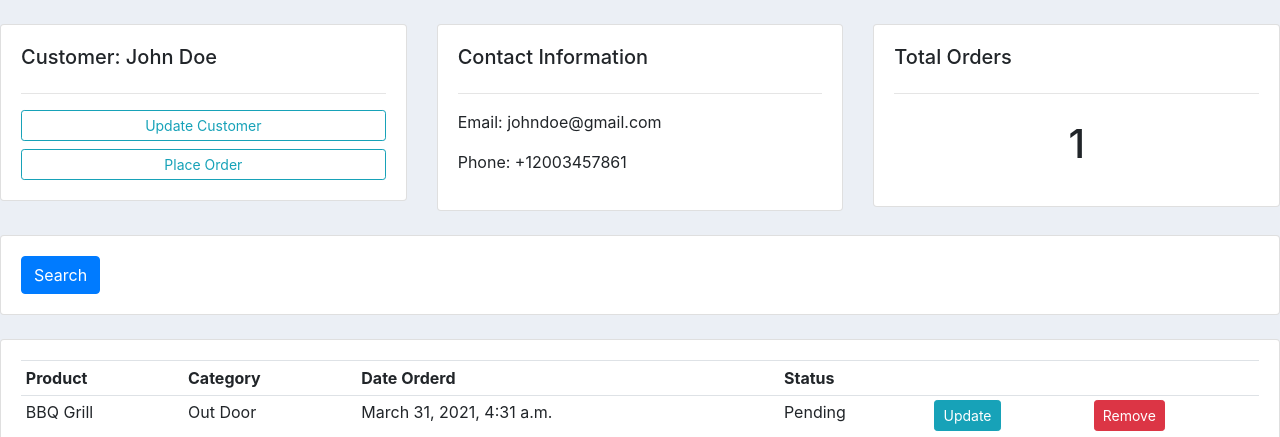
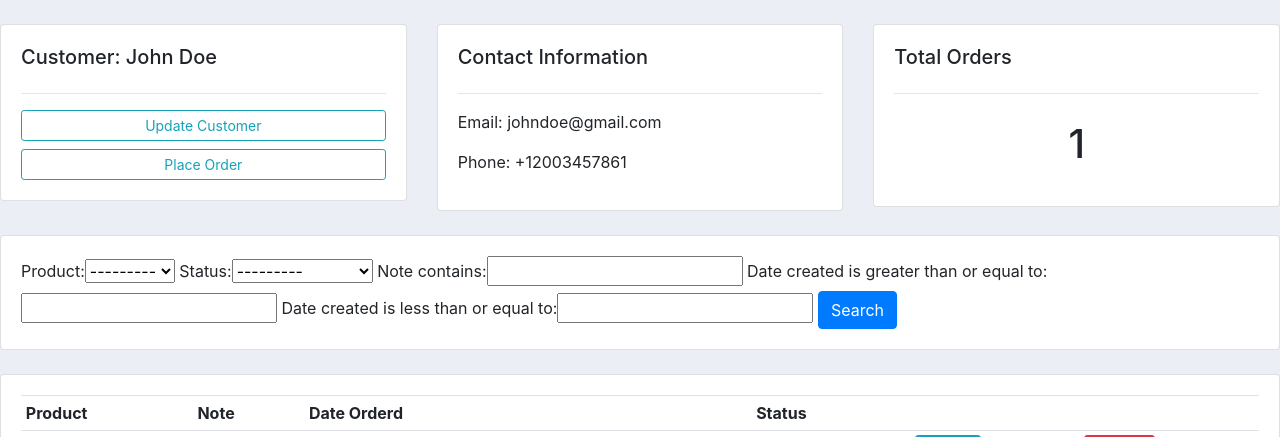
Before and after one commit to yerkebulanali/django-project-2, a Django app: page /customer/1/ in a window 1280 px wide. Shown: the part 59-496 px from the top of the page. Run offline with Django 3.2, Linux system fonts and the light colour scheme; data comes from the database, SQL or seed files in the repository; both versions use the stored data as it was after the commit; some libraries are stand-ins or nearby versions.

Commit message:
add: Filter Form and Search

```diff
--- /dev/null
+++ b/accounts/filters.py
@@ -0,0 +1,15 @@
+import django_filters
+from django_filters import DateFilter, CharFilter
+
+from .models import *
+
+class OrderFilter(django_filters.FilterSet):
+    start_date = DateFilter(field_name='date_created', lookup_expr='gte')
+    end_date = DateFilter(field_name='date_created', lookup_expr='lte')
+    note = CharFilter(field_name='note', lookup_expr='icontains')
+
+
+    class Meta:
+        model = Orders
+        fields = '__all__'
+        exclude = ['customer', 'date_created']
--- a/accounts/models.py
+++ b/accounts/models.py
@@ -43,5 +43,7 @@ class Orders(models.Model):
     product = models.ForeignKey(Product, null=True, on_delete=models.SET_NULL)
     date_created = models.DateTimeField(auto_now_add=True, null=True)
     status = models.CharField(max_length=200, null=True, choices=STATUS)
+    note = models.CharField(max_length=1000, null=True)
+
     def __str__(self):
         return self.product.name
--- a/accounts/templates/accounts/customer.html
+++ b/accounts/templates/accounts/customer.html
@@ -39,7 +39,7 @@
 	<div class="col">
 		<div class="card card-body">
 			<form method="get">
-
+				{{ myFilter.form }}
 		    <button class="btn btn-primary" type="submit">Search</button>
 		  </form>
 		</div>
@@ -54,7 +54,7 @@
 			<table class="table table-sm">
 				<tr>
 					<th>Product</th>
-					<th>Category </th>
+					<th>Note</th>
 					<th>Date Orderd</th>
 					<th>Status</th>
 					<th></th>
@@ -64,7 +64,7 @@
 				{% for order in orders %}
 					<tr>
 						<td>{{order.product.name}}</td>
-						<td>{{order.product.category}}</td>
+						<td>{{order.note}}</td>
 						<td>{{order.product.date_created}}</td>
 						<td>{{order.status}}</td>
 						<td><a class="btn btn-sm btn-info" href="{% url 'update_order' order.id %}">Update</a></td>
--- a/accounts/views.py
+++ b/accounts/views.py
@@ -2,6 +2,7 @@ from django.shortcuts import render, redirect
 from .models import *
 from .forms import OrderForm
 from django.forms import inlineformset_factory
+from .filters import OrderFilter
 
 
 def home(request):
@@ -25,8 +26,11 @@ def customer(request,pk):
     customer = Customer.objects.get(id=pk)
     orders = customer.orders_set.all()
     total_orders = orders.count()
+    myFilter = OrderFilter(request.GET, queryset=orders)
+    orders = myFilter.qs
+
     context = {'customer': customer, 'total_orders': total_orders,
-               'orders': orders}
+               'orders': orders, 'myFilter': myFilter}
     return render(request, 'accounts/customer.html', context)
 
 
--- a/crm/settings.py
+++ b/crm/settings.py
@@ -38,6 +38,7 @@ INSTALLED_APPS = [
     'django.contrib.messages',
     'django.contrib.staticfiles',
     'accounts',
+    'django_filters',
 ]
 
 MIDDLEWARE = [
--- a/requirements.txt
+++ b/requirements.txt
@@ -1,5 +1,6 @@
 asgiref==3.3.1
 Django==3.1.7
+django-filter==2.4.0
 pkg-resources==0.0.0
 pytz==2021.1
 sqlparse==0.4.1
```
Also changed, not shown: accounts/forms.py (added, +7 -0 lines), accounts/templates/accounts/order_form.html (added, +22 -0 lines), accounts/migrations/0007_auto_20210401_0532.py (added), db.sqlite3.
